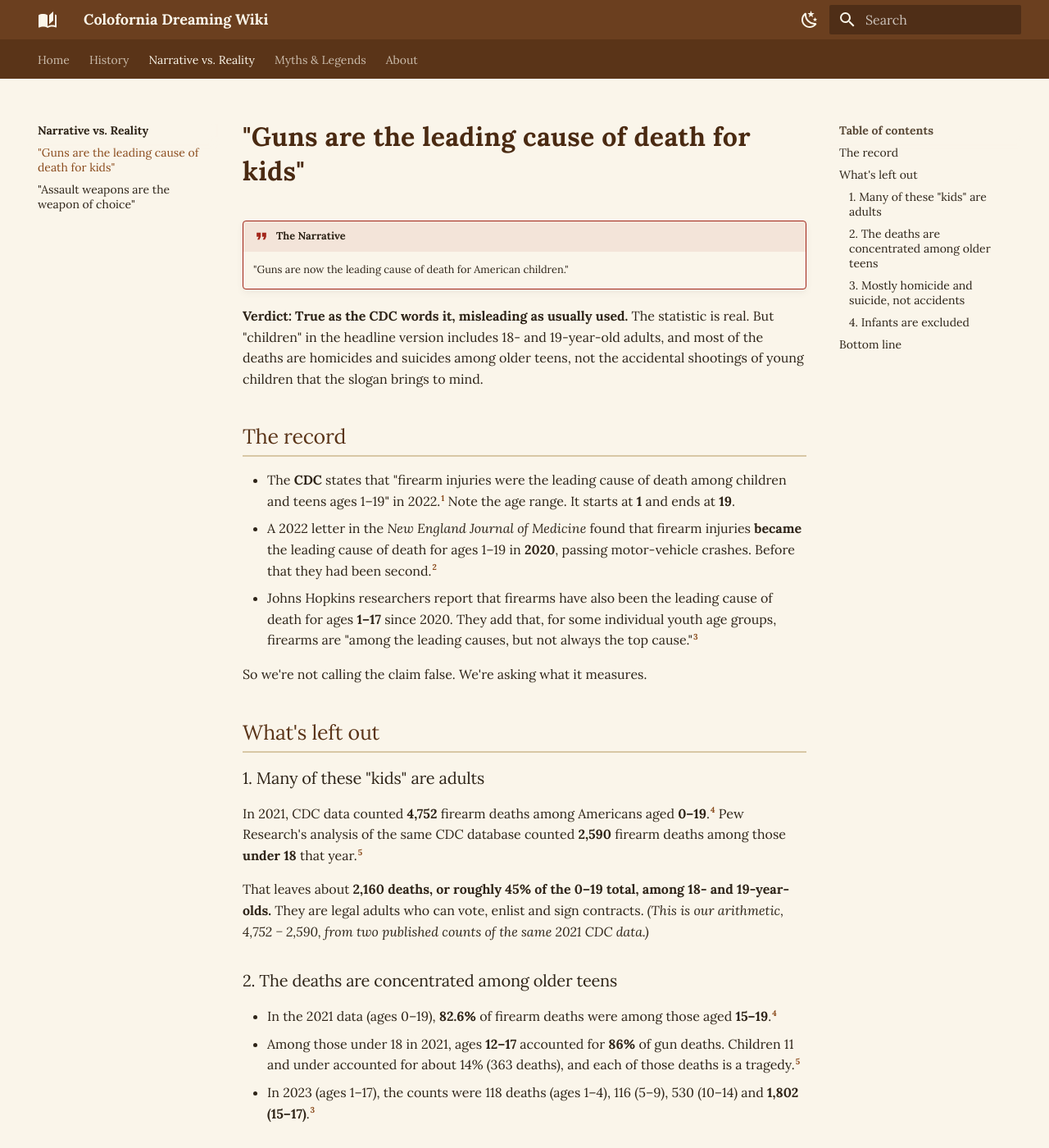
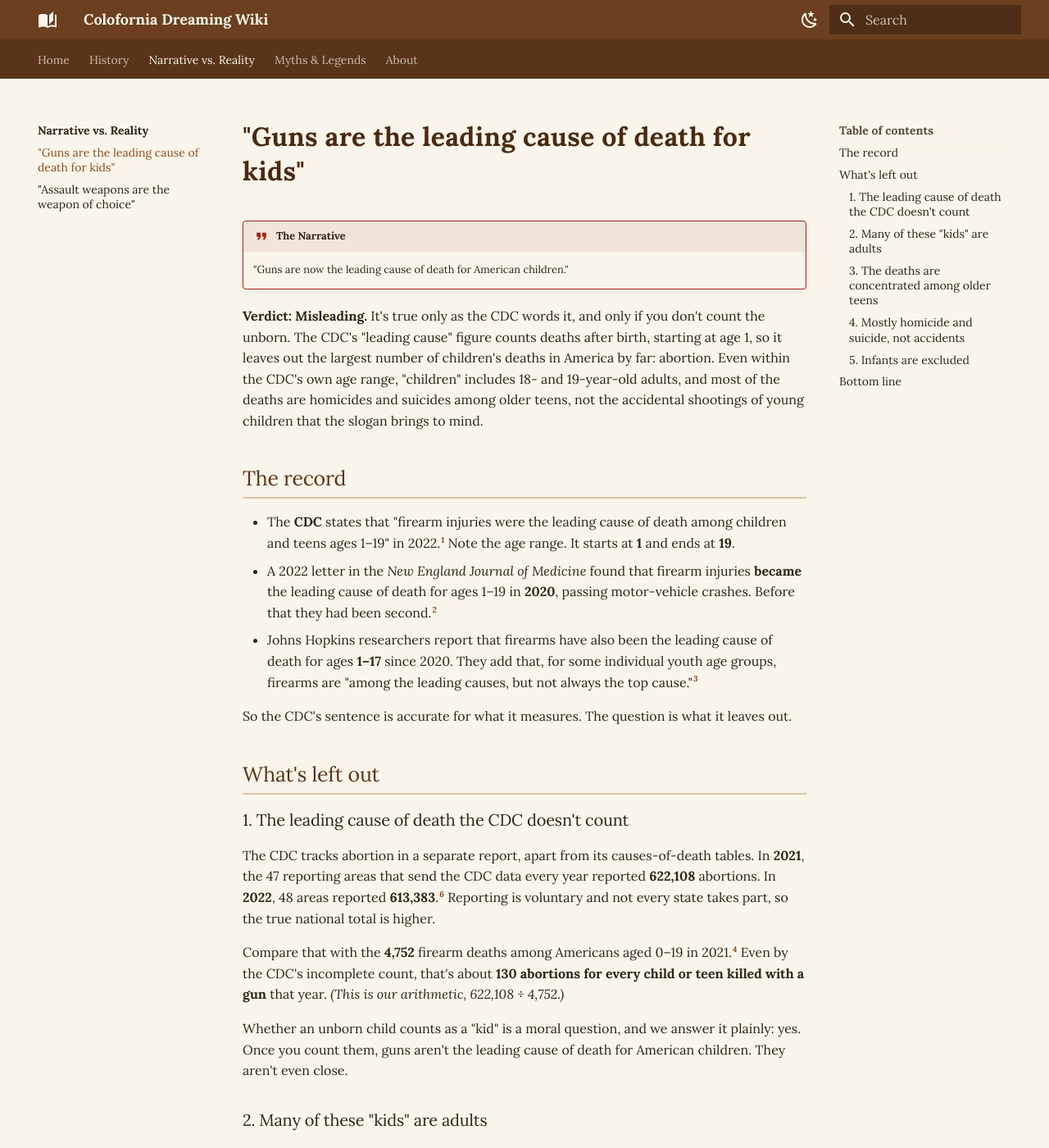
Before and after one commit to CDCR4440/ColoforniaDreaming-info, an MkDocs documentation site: the page built from docs/narrative-vs-reality/guns-leading-cause-of-death-kids.md, in a window 1280 px wide and 1400 px high. Shown: the whole window at 82% size. Built offline with MkDocs 1.6.1 and Material for MkDocs 9.7.7, drawn with Linux system fonts in a browser that asks for light colours; some of the changed text lies outside the part shown.

Commit message:
Count abortion in the guns-and-kids entry and mark it Misleading. (#2)
Replace the narrative page and its index blurb with the owner's updated text.

Co-authored-by: Cursor Agent <cursoragent@cursor.com>
Co-authored-by: CDCR4440 <CDCR4440@users.noreply.github.com>

```diff
--- a/docs/narrative-vs-reality/guns-leading-cause-of-death-kids.md
+++ b/docs/narrative-vs-reality/guns-leading-cause-of-death-kids.md
@@ -7,7 +7,7 @@ title: "\"Guns are the leading cause of death for kids\""
 !!! quote "The Narrative"
     "Guns are now the leading cause of death for American children."
 
-**Verdict: True as the CDC words it, misleading as usually used.** The statistic is real. But "children" in the headline version includes 18- and 19-year-old adults, and most of the deaths are homicides and suicides among older teens, not the accidental shootings of young children that the slogan brings to mind.
+**Verdict: Misleading.** It's true only as the CDC words it, and only if you don't count the unborn. The CDC's "leading cause" figure counts deaths after birth, starting at age 1, so it leaves out the largest number of children's deaths in America by far: abortion. Even within the CDC's own age range, "children" includes 18- and 19-year-old adults, and most of the deaths are homicides and suicides among older teens, not the accidental shootings of young children that the slogan brings to mind.
 
 ## The record
 
@@ -15,38 +15,47 @@ title: "\"Guns are the leading cause of death for kids\""
 - A 2022 letter in the *New England Journal of Medicine* found that firearm injuries **became** the leading cause of death for ages 1–19 in **2020**, passing motor-vehicle crashes. Before that they had been second.[^nejm]
 - Johns Hopkins researchers report that firearms have also been the leading cause of death for ages **1–17** since 2020. They add that, for some individual youth age groups, firearms are "among the leading causes, but not always the top cause."[^jhu23]
 
-So we're not calling the claim false. We're asking what it measures.
+So the CDC's sentence is accurate for what it measures. The question is what it leaves out.
 
 ## What's left out
 
-### 1. Many of these "kids" are adults
+### 1. The leading cause of death the CDC doesn't count
+
+The CDC tracks abortion in a separate report, apart from its causes-of-death tables. In **2021**, the 47 reporting areas that send the CDC data every year reported **622,108** abortions. In **2022**, 48 areas reported **613,383**.[^abort] Reporting is voluntary and not every state takes part, so the true national total is higher.
+
+Compare that with the **4,752** firearm deaths among Americans aged 0–19 in 2021.[^peds] Even by the CDC's incomplete count, that's about **130 abortions for every child or teen killed with a gun** that year. *(This is our arithmetic, 622,108 ÷ 4,752.)*
+
+Whether an unborn child counts as a "kid" is a moral question, and we answer it plainly: yes. Once you count them, guns aren't the leading cause of death for American children. They aren't even close.
+
+### 2. Many of these "kids" are adults
 
 In 2021, CDC data counted **4,752** firearm deaths among Americans aged **0–19**.[^peds] Pew Research's analysis of the same CDC database counted **2,590** firearm deaths among those **under 18** that year.[^pew]
 
 That leaves about **2,160 deaths, or roughly 45% of the 0–19 total, among 18- and 19-year-olds.** They are legal adults who can vote, enlist and sign contracts. *(This is our arithmetic, 4,752 − 2,590, from two published counts of the same 2021 CDC data.)*
 
-### 2. The deaths are concentrated among older teens
+### 3. The deaths are concentrated among older teens
 
 - In the 2021 data (ages 0–19), **82.6%** of firearm deaths were among those aged **15–19**.[^peds]
 - Among those under 18 in 2021, ages **12–17** accounted for **86%** of gun deaths. Children 11 and under accounted for about 14% (363 deaths), and each of those deaths is a tragedy.[^pew]
 - In 2023 (ages 1–17), the counts were 118 deaths (ages 1–4), 116 (5–9), 530 (10–14) and **1,802 (15–17)**.[^jhu23]
 
-### 3. Mostly homicide and suicide, not accidents
+### 4. Mostly homicide and suicide, not accidents
 
 Of the 2021 firearm deaths among ages 0–19, **64.3% were homicides, 29.9% suicides, and 3.5% unintentional**.[^peds] Among those under 18, Pew found 60% homicide, 32% suicide and 5% accidents.[^pew]
 
 So the main problems are teen violence and teen suicide. Each one has different causes and needs different answers. A policy aimed at the type of gun or the law-abiding owner doesn't touch either problem directly.
 
-### 4. Infants are excluded
+### 5. Infants are excluded
 
 The CDC's "ages 1–19" framing leaves out children under age 1, whose deaths researchers usually analyze separately. That's a standard choice, but it shows again that the headline number depends on which age bracket someone picks.[^cdc][^nejm]
 
 ## Bottom line
 
-The claim is accurate for the age range used. But a "kid" in that statistic is usually a 15-to-19-year-old, nearly half of the 0–19 total are 18 or 19, and more than nine in ten of the deaths are homicides or suicides. Grief is real, and so are the numbers. Solutions should follow the numbers, which point to violent crime and teen mental health, not to the rights of law-abiding adults.
+The claim holds only inside the CDC's frame: deaths after birth, ages 1 to 19. Count the unborn, and abortion outnumbers gun deaths by more than a hundred to one. Even inside that frame, a "kid" in that statistic is usually a 15-to-19-year-old, nearly half of the 0–19 total are 18 or 19, and more than nine in ten of the deaths are homicides or suicides. Grief is real, and so are the numbers. Solutions should follow the numbers, which point to violent crime and teen mental health, not to the rights of law-abiding adults.
 
 [^cdc]: Centers for Disease Control and Prevention, "Fast Facts: Firearm Injury and Death": <https://www.cdc.gov/firearm-violence/data-research/facts-stats/>. See also CDC, "Preventing firearm violence and injuries impacting children and teens" (leading cause for ages 1–19 in 2020 and 2021): <https://www.cdc.gov/firearm-violence/php/research-summaries/children-and-teen-impacts.html>
 [^nejm]: Goldstick, J. E., Cunningham, R. M., & Carter, P. M. "Current Causes of Death in Children and Adolescents in the United States." *New England Journal of Medicine* 386 (2022): 1955–1956. doi:10.1056/NEJMc2201761: <https://www.nejm.org/doi/full/10.1056/NEJMc2201761>
 [^jhu23]: Johns Hopkins Center for Gun Violence Solutions, "Annual Gun Violence Data 2023" (CDC WONDER analysis): <https://publichealth.jhu.edu/center-for-gun-violence-solutions/data/annual-gun-violence-data-2023>. *Note: the Center advocates for gun-control policies. We cite it here for its CDC counts.*
 [^peds]: Roberts, B. K., et al. "Trends and Disparities in Firearm Deaths Among Children." *Pediatrics* 152(3), e2023061296 (2023), CDC WONDER data, ages 0–19: <https://pmc.ncbi.nlm.nih.gov/articles/PMC10471507/>
 [^pew]: Gramlich, J. "Gun deaths among U.S. children and teens rose 50% in two years." Pew Research Center, April 6, 2023 (CDC WONDER, under 18): <https://www.pewresearch.org/short-reads/2023/04/06/gun-deaths-among-us-kids-rose-50-percent-in-two-years/>
+[^abort]: Centers for Disease Control and Prevention, "Abortion Surveillance — United States, 2022," *MMWR Surveillance Summaries* 73(7) (2024), doi:10.15585/mmwr.ss7307a1: <https://www.cdc.gov/mmwr/volumes/73/ss/ss7307a1.htm>. Reports 613,383 abortions from 48 reporting areas in 2022, and 622,108 in 2021 among the 47 areas reporting every year.
```
Also changed, not shown: docs/narrative-vs-reality/index.md (+1 -1 lines).
